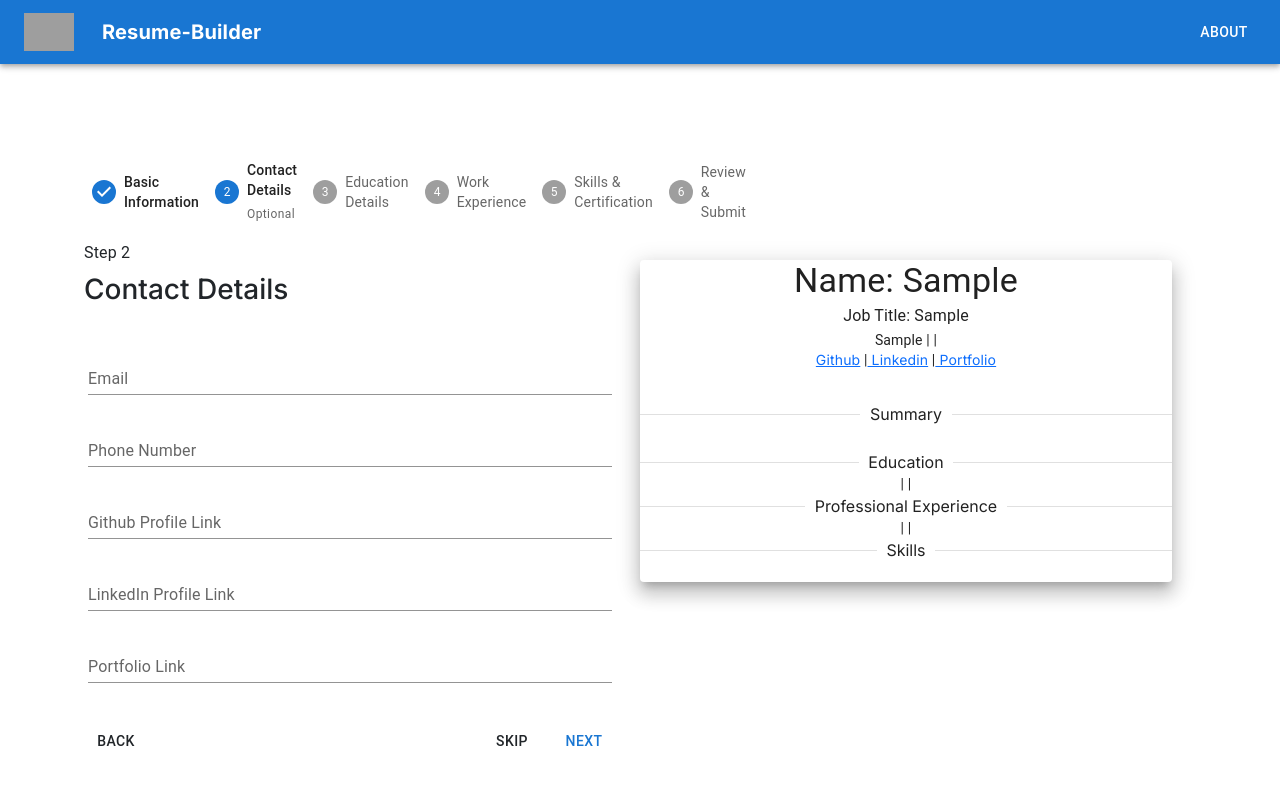
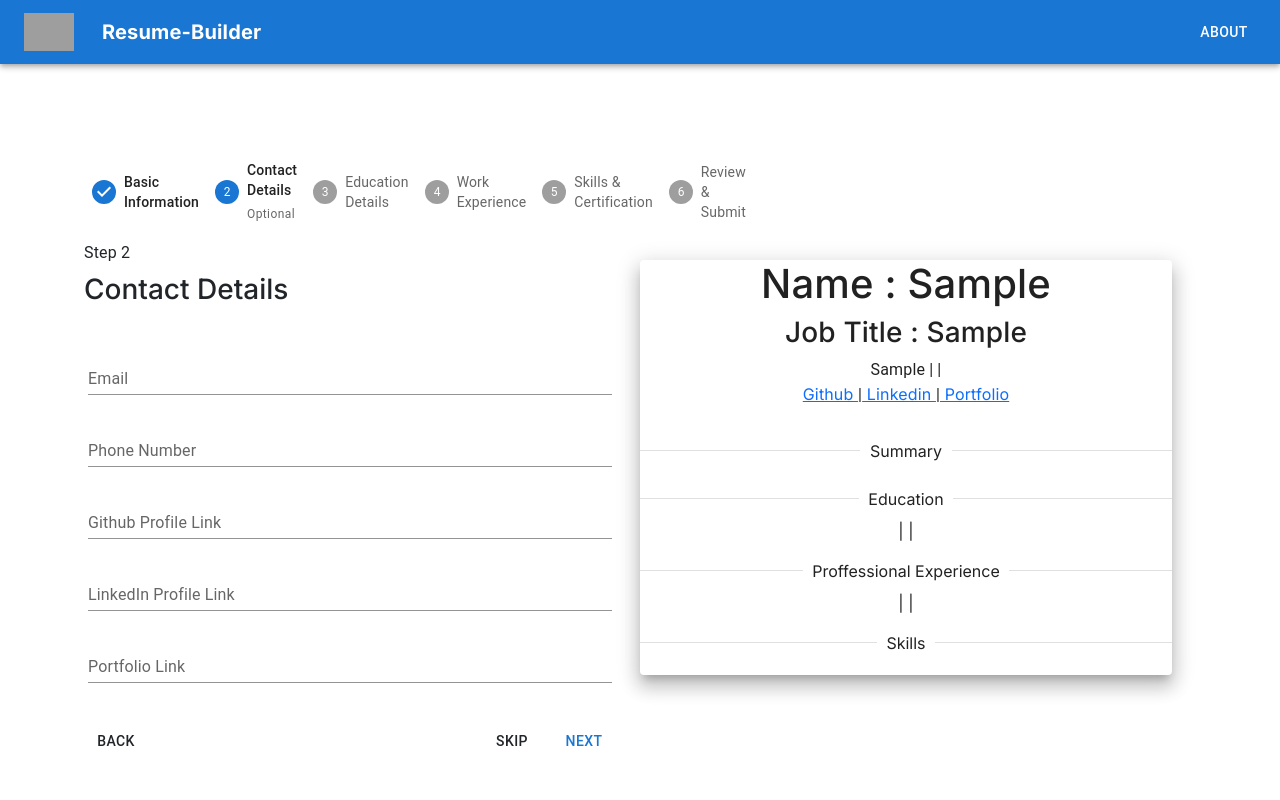
Before and after one commit to Matrix404x/resume-builder, a React (Vite) app in the folder resume-builder-app/: page /Form in a window 1280 px wide. Both pictures are taken after typing "Sample", "Sample", "Sample" into the empty fields and a click on the button "NEXT". Shown: the top 800 px of the page. Built offline with nearby package versions, Linux system fonts and the light colour scheme; grey boxes are pictures that could not be loaded.

Commit message:
Preview updated

```diff
--- a/resume-builder-app/src/Components/Preview.jsx
+++ b/resume-builder-app/src/Components/Preview.jsx
@@ -7,16 +7,18 @@ import { FaFileDownload } from 'react-icons/fa';
 import Edit from '../Components/Edit.jsx';
 import { FaHistory } from 'react-icons/fa';
 
-function Preview({ userInput, finish }) {
+
+
+function Preview({ userInput,finish }) {
   console.log(userInput);
   return (
-    <>
     <div>
-        <div style={{ marginTop: '100px' }}>
-          {userInput.personalDetails.name !== "" &&
+
+     <div style={{marginTop:'100px'}}>
+
+      {userInput.personalDetails.name!=""&&
       <div className="flex-column">
-              {finish && (
-                <div className="d-flex justify-content-end align-items-center">
+        { finish&& <div className="d-flex justify-content-end align-items-center">
         {/* download */}
         <button className='btn fs-3 text-primary'><FaFileDownload /></button>
         {/* edit */}
@@ -25,71 +27,57 @@ function Preview({ userInput, finish }) {
         <Link to={'/history'} className='btn fs-3 text-primary'><FaHistory /></Link>
         {/* back to generator */}
         <Link to={'/resume-generator'} className='text-primary'>BACK</Link>
-                </div>
-              )}
-
+      </div >}
       <Box>
         <Paper elevation={12} id='result'>
-                  {/* Fixed: Use component prop instead of wrapping in h1 */}
-                  <Typography variant='h4' component='h1' align='center'>
-                    Name: {userInput.personalDetails.name}
+          <Typography varient='h4' align='center'>
+            <h1>Name : {userInput.personalDetails.name}</h1>      </Typography>
+          <Typography varient='subtitle1' align='center'>
+            <h3>Job Title : {userInput.personalDetails.jobTitle}</h3>
+          </Typography>
+          <Typography varient='body2' align='center'>
+           {userInput.personalDetails.location} | {userInput.personalDetails.email} | {userInput.personalDetails.phone}
+          </Typography>
+          <Typography varient='body2' align='center' mb={4}>
+            <Link href="{userInput.personalDetails.github}" target="_blank">Github </Link> |
+            <Link href="{userInput.personalDetails.linkedIn}" target="_blank"> Linkedin </Link> |
+            <Link href="{userInput.personalDetails.portfolio}" target="_blank"> Portfolio</Link>
+          </Typography>
+          <Divider>Summary</Divider>
+          <Typography mb={3}>
+            <p>{userInput.summary}</p>
+          </Typography>
+          <Divider>Education</Divider>
+          <Typography varient='h6' align='center'>
+            <h5>{userInput.education.course}</h5>
+            <p>
+              <span>{userInput.education.college}</span> | <span>{userInput.education.university}</span> | <span>{userInput.education.year}</span>
+            </p>
           </Typography>
 
-                  {/* Fixed: Use component prop instead of wrapping in h3 */}
-                  <Typography variant='subtitle1' component='h3' align='center'>
-                    Job Title: {userInput.personalDetails.jobTitle}
+          <Divider>Proffessional Experience</Divider>
+          <Typography varient='h6' align='center'>
+            <h5>{userInput.experience.job}</h5>
+            <p>
+              <span>{userInput.experience.company}</span> | <span>{userInput.experience.location}</span> | <span>{userInput.experience.duration}</span>
+            </p>
           </Typography>
 
-                  {/* Fixed: Changed variant typo from 'body2' to valid variant */}
-                  <Typography variant='body2' align='center'>
-                    {userInput.personalDetails.location} | {userInput.personalDetails.email} | {userInput.personalDetails.phone}
-                  </Typography>
 
-                  {/* Fixed: Changed Link to 'a' tag and fixed href */}
-                  <Typography variant='body2' align='center' mb={4}>
-                    <a href={userInput.personalDetails.github} target="_blank" rel="noopener noreferrer">Github</a> |
-                    <a href={userInput.personalDetails.linkedIn} target="_blank" rel="noopener noreferrer"> Linkedin</a> |
-                    <a href={userInput.personalDetails.portfolio} target="_blank" rel="noopener noreferrer"> Portfolio</a>
-                  </Typography>
-
-                  <Divider>Summary</Divider>
-                  {/* Fixed: Removed nested p tag */}
-                  <Typography mb={3}>
-                    {userInput.summary}
-                  </Typography>
-
-                  <Divider>Education</Divider>
-                  {/* Fixed: Use component prop and removed nested tags */}
-                  <Typography variant='h6' component='h5' align='center'>
-                    {userInput.education.course}
-                  </Typography>
-                  <Typography variant='body2' align='center'>
-                    {userInput.education.college} | {userInput.education.university} | {userInput.education.year}
-                  </Typography>
-
-                  <Divider>Professional Experience</Divider>
-                  {/* Fixed: Use component prop and removed nested tags */}
-                  <Typography variant='h6' component='h5' align='center'>
-                    {userInput.experience.job}
-                  </Typography>
-                  <Typography variant='body2' align='center'>
-                    {userInput.experience.company} | {userInput.experience.location} | {userInput.experience.duration}
-                  </Typography>
 
           <Divider>Skills</Divider>
-                  {/* Fixed: Added key prop to mapped items */}
           <Stack spacing={2} direction="row" sx={{ flexWrap: 'wrap', gap: "10px", padding: '10px' }}>
-                    {userInput.skills.map((skill, index) => (
-                      <Button key={index} variant="contained">{skill}</Button>
+            {userInput.skills.map(skill => (
+              <Button variant="contained">{skill}</Button>
             ))}
           </Stack>
         </Paper>
       </Box>
+
       </div>
       }
     </div>
     </div>
-    </>
   )
 }
 
```
Lines whose indentation alone changed are shown as unchanged.
